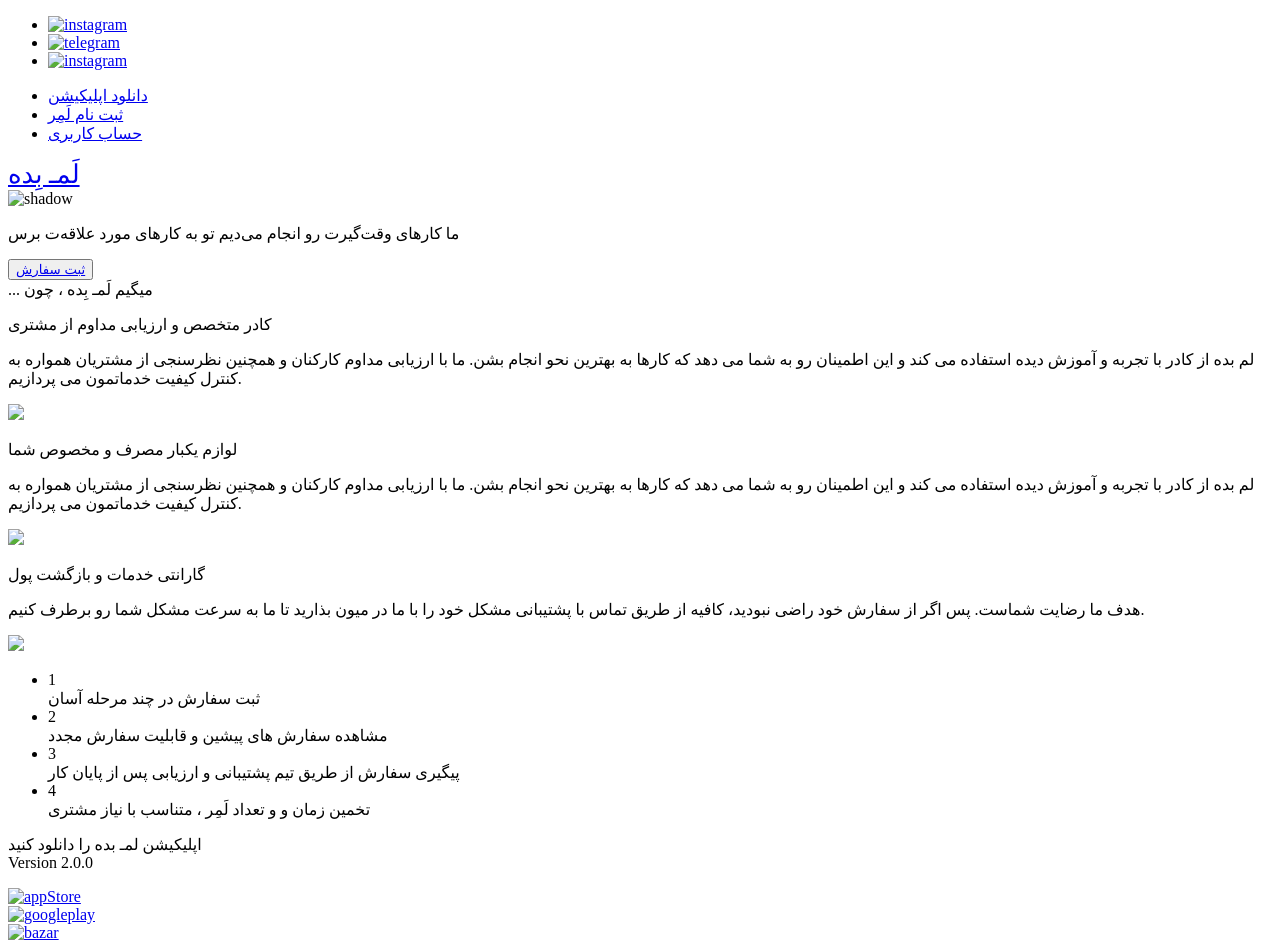
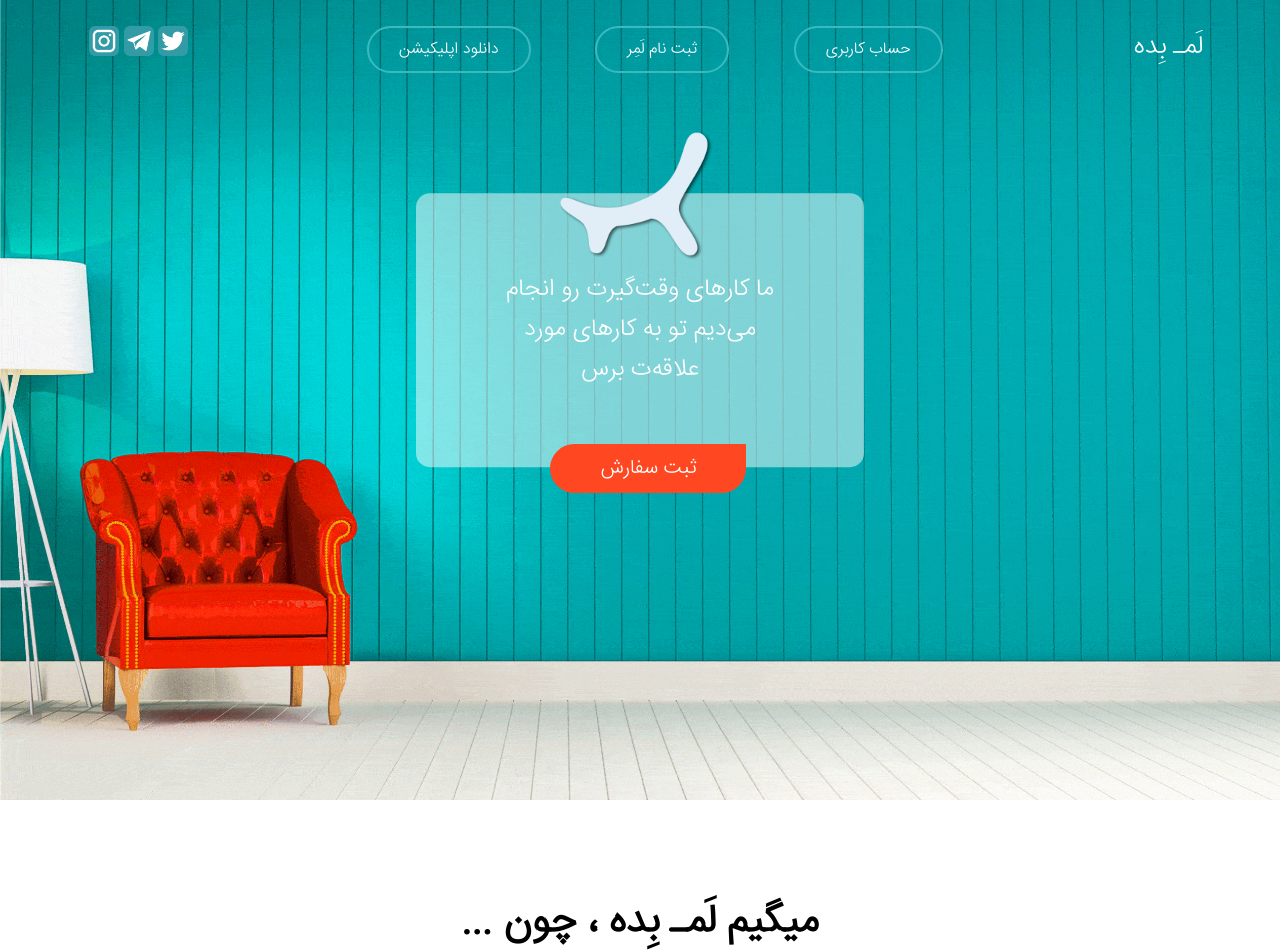
Before and after one commit to mhmdnateghi/lam-bede-website, a plain HTML site: page index.html in a window 1280 px wide. Shown: the top 952 px of the page. Drawn offline with Linux system fonts and the light colour scheme; the site is published under a folder, as on GitHub Pages, so addresses that start at the root find nothing.

Commit message:
URL addresses fixed

```diff
--- a/index.html
+++ b/index.html
@@ -5,7 +5,7 @@
     <meta charset="UTF-8">
     <meta http-equiv="X-UA-Compatible" content="IE=edge">
     <meta name="viewport" content="width=device-width, initial-scale=1.0">
-    <link rel="stylesheet" type="text/css" href="/style.css">
+    <link rel="stylesheet" type="text/css" href="./style.css">
     <link rel="stylesheet" href="https://cdnjs.cloudflare.com/ajax/libs/font-awesome/4.7.0/css/font-awesome.min.css">
     <title>Mohammad's project</title>
 </head>
@@ -15,9 +15,9 @@
         <nav>
             <div class="nav-links">
                 <ul class="leftNav">
-                    <li><a href="#"><img src="/pic/instagram_blue.png" alt="instagram"></a></li>
-                    <li><a href="#"><img src="/pic/telegram_blue.png" alt="telegram"></a></li>
-                    <li><a href="#"><img src="/pic/twitter_blue.png" alt="instagram"></a></li>
+                    <li><a href="#"><img src="./pic/instagram_blue.png" alt="instagram"></a></li>
+                    <li><a href="#"><img src="./pic/telegram_blue.png" alt="telegram"></a></li>
+                    <li><a href="#"><img src="./pic/twitter_blue.png" alt="instagram"></a></li>
                 </ul>
                 <ul class="centerNav">
                     <li><a href="#">دانلود اپلیکیشن</a></li>
@@ -30,7 +30,7 @@
 
 
         <div class="text-box">
-            <img src="/pic/logo_slider_shadow.png" alt="shadow">
+            <img src="./pic/logo_slider_shadow.png" alt="shadow">
             <p>ما کارهای وقت‌گیرت رو انجام می‌دیم تو به کار‌های مورد علاقه‌ت برس</p>
             <button class="hero-btn"><a href="#">ثبت سفارش</a></button>
         </div>
@@ -47,7 +47,7 @@
                 با ارزیابی مداوم کارکنان و همچنین نظرسنجی از مشتریان همواره به کنترل کیفیت خدماتمون می پردازیم.
             </p>
         </div>
-        <img src="/pic/1-b.png" class="secondImage">
+        <img src="./pic/1-b.png" class="secondImage">
     </section>
     <!-- -------------------------------------------------------------------------------------- -->
     <section class="third">
@@ -60,7 +60,7 @@
                 با ارزیابی مداوم کارکنان و همچنین نظرسنجی از مشتریان همواره به کنترل کیفیت خدماتمون می پردازیم.
             </p>
         </div>
-        <img src="/pic/2-b.png" class="thirdImage">
+        <img src="./pic/2-b.png" class="thirdImage">
     </section>
     <!-- -------------------------------------------------------------------------------------- -->
     <section class="fourth">
@@ -72,7 +72,7 @@
                 ما به سرعت مشکل شما رو برطرف کنیم.
             </p>
         </div>
-        <img src="/pic/3-b.png" class="fourthImage">
+        <img src="./pic/3-b.png" class="fourthImage">
     </section>
     <!-- -------------------------------------------------------------------------------------- -->
     <section class="fifth">
@@ -94,11 +94,11 @@
     <!-- -------------------------------------------------------------------------------------- -->
     <section class="sixth">
         <p class="sixthParagraph">اپلیکیشن لمـ بده را دانلود کنید<br>Version 2.0.0</p>
-        <a href="https://www.apple.com/app-store/"><img class="sixthImage" src="/pic/appStore.png"
+        <a href="https://www.apple.com/app-store/"><img class="sixthImage" src="./pic/appStore.png"
                 alt="appStore"></a><br>
-        <a href="https://play.google.com/store/games"><img class="sixthImage" src="/pic/googleplay.png"
+        <a href="https://play.google.com/store/games"><img class="sixthImage" src="./pic/googleplay.png"
                 alt="googleplay"></a><br>
-        <a href="https://cafebazaar.ir/app?l=en"><img class="sixthImage" src="/pic/bazar.png" alt="bazar"></a>
+        <a href="https://cafebazaar.ir/app?l=en"><img class="sixthImage" src="./pic/bazar.png" alt="bazar"></a>
     </section>
     <!-- -------------------------------------------------------------------------------------- -->
     <section class="seventh">
@@ -112,11 +112,11 @@
             </p>
             <button class="seventhButton">درخواست استخدام</button>
         </div>
-        <img src="/pic/theLamChoice.png" class="seventhImage">
+        <img src="./pic/theLamChoice.png" class="seventhImage">
     </section>
     <!-- -------------------------------------------------------------------------------------- -->
     <footer>
-        <img src="/pic/senfi-white.png" class="footerImg">
+        <img src="./pic/senfi-white.png" class="footerImg">
         <div class="footerLine"></div>
         <div class="social">
             <a href="https://web.telegram.org/k/" class="fa fa-telegram"></a>
--- a/style.css
+++ b/style.css
@@ -1,7 +1,7 @@
 @font-face {
     font-family: 'IRANSansWeb_FaNum_Light';
-    src: url(/fonts/IRANSansWeb_FaNum_Light.ttf);
-    src: url(/fonts/IRANSansWeb_FaNum_Light.ttf) format('woff');
+    src: url(./fonts/IRANSansWeb_FaNum_Light.ttf);
+    src: url(./fonts/IRANSansWeb_FaNum_Light.ttf) format('woff');
     font-weight: normal;
     font-style: normal;
 }
@@ -20,7 +20,7 @@ body {
 .header {
     min-height: 100vh;
     width: 100%;
-    background-image: url(/pic/bg.gif);
+    background-image: url(./pic/bg.gif);
     background-position: center;
     background-size: cover;
 }
@@ -276,7 +276,7 @@ nav {
 .fifth {
     height: 70vh;
     width: 100%;
-    background-image: url(/pic/bg.png);
+    background-image: url(./pic/bg.png);
     background-color: #ebebeb;
     background-size: 75%;
     background-repeat: no-repeat;
@@ -317,7 +317,7 @@ nav {
 .sixth {
     color: white;
     font-size: 4vh;
-    background-image: url(/pic/app.gif);
+    background-image: url(./pic/app.gif);
     background-size: cover;
     background-position: center;
     height: 60vh;
```
